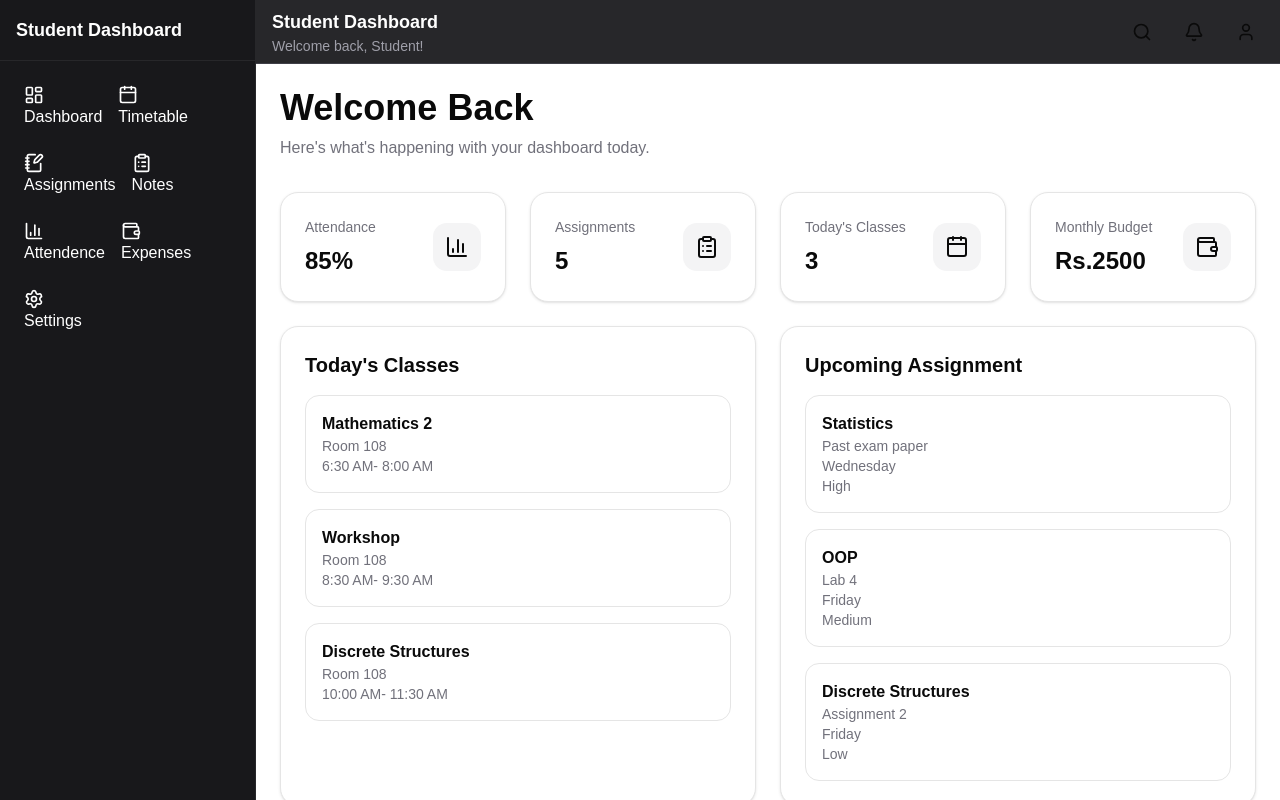
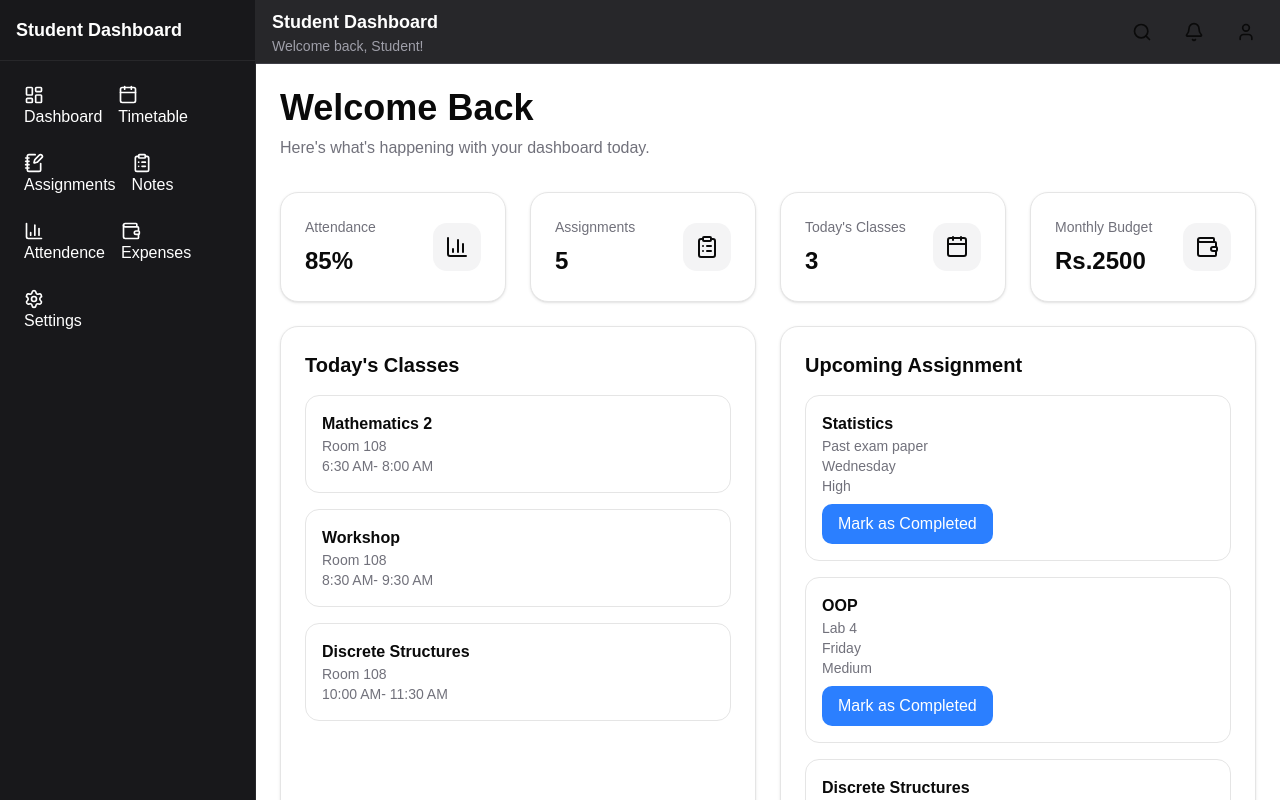
Before and after one commit to Me-is-sumit/student-dashboard, a React (Vite) app: page / in a window 1280 px wide. Built offline with nearby package versions, Linux system fonts and the light colour scheme.

Commit message:
In-progress assignment completion button

```diff
--- a/src/components/dashboard/UpcomingAssignment.tsx
+++ b/src/components/dashboard/UpcomingAssignment.tsx
@@ -1,37 +1,60 @@
+import { useState } from "react";
 import AppCard from "../common/AppCard";
-
-const assignmentData = [
+export default function UpcomingAssignment() {
+  const [assignments, setAssignments] = useState([
     {
       subject: "Statistics",
       title: "Past exam paper",
       dueDate: "Wednesday",
       priority: "High",
+      completed: false,
     },
     {
       subject: "OOP",
       title: "Lab 4",
       dueDate: "Friday",
       priority: "Medium",
+      completed: false,
     },
     {
       subject: "Discrete Structures",
       title: "Assignment 2",
       dueDate: "Friday",
       priority: "Low",
+      completed: false,
     },
-];
-export default function UpcomingAssignment() {
+  ]);
+  function completeAssignment(subject: string) {
+    setAssignments(
+      assignments.map((assignment) => {
+        if (assignment.subject === subject) {
+          return { ...assignment, completed: true };
+        }
+        return assignment;
+      }),
+    );
+  }
+
   return (
     <AppCard title="Upcoming Assignment">
       <div className="space-y-4">
-        {assignmentData.map((assignment) => (
+        {assignments.map((assignment) => (
           <div key={assignment.subject} className="rounded-xl border p-4">
             <h3 className="font-semibold">{assignment.subject}</h3>
             <p className="text-sm text-zinc-500">{assignment.title}</p>
             <p className="text-sm text-zinc-500">{assignment.dueDate}</p>
             <p className="text-sm text-zinc-500">{assignment.priority}</p>
+            <button
+              onClick={() => completeAssignment(assignment.subject)}
+              className={`mt-2 rounded-lg px-4 py-2 text-white ${
+                assignment.completed ? "bg-green-500" : "bg-blue-500"
+              }`}
+            >
+              {assignment.completed ? "Completed" : "Mark as Completed"}
+            </button>
           </div>
         ))}
+        <div className="rounded-xl border p-4"></div>
       </div>
     </AppCard>
   );
--- a/src/pages/Dashboard.tsx
+++ b/src/pages/Dashboard.tsx
@@ -1,5 +1,5 @@
 import AttendanceTracker from "@/components/dashboard/AttendanceTracker";
-import Counter from "@/components/dashboard/Counter";
+//import Counter from "@/components/dashboard/Counter";
 import StatCard from "@/components/dashboard/StatCard";
 import StudySessionCounter from "@/components/dashboard/StudySessionCounter";
 import TodaysClasses from "@/components/dashboard/TodaysClasses";
```
Lines whose indentation alone changed are shown as unchanged.
